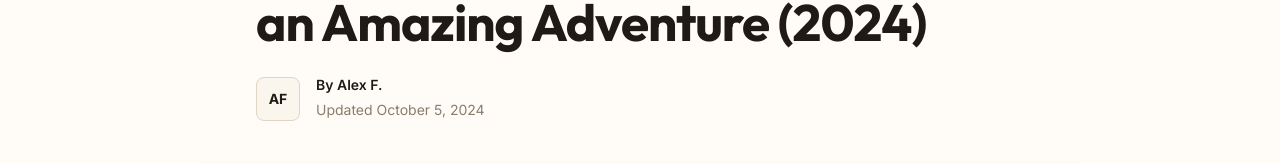
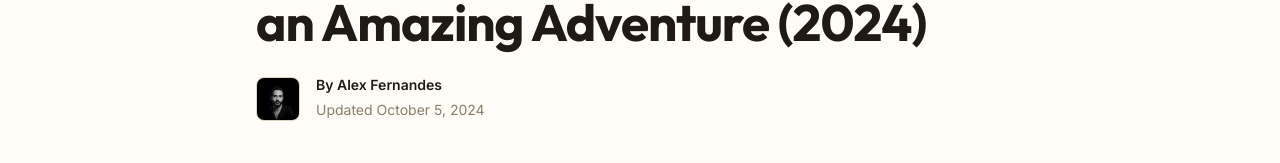
Before and after one commit to aafernands/alex-journeys, a Next.js app: page /blog/10-tips-for-amazing-adventure in a window 1280 px wide. Shown: the part 303-466 px from the top of the page. Built offline with nearby package versions, Linux system fonts and the light colour scheme; no server answers.

Commit message:
Show author photo in the post byline
Replace the AF initials placeholder with the CMS author photo so the header byline matches About and the footer card.

```diff
--- a/src/app/blog/[slug]/page.tsx
+++ b/src/app/blog/[slug]/page.tsx
@@ -126,14 +126,19 @@ export default async function BlogPostPage({ params }: PageProps) {
             </h1>
 
             <div className="mt-6 flex flex-wrap items-center gap-4">
-              <div
-                className="flex size-11 items-center justify-center rounded-lg border border-border bg-surface-soft text-sm font-bold text-heading"
-                aria-hidden="true"
-              >
-                AF
+              <div className="relative size-11 shrink-0 overflow-hidden rounded-lg border border-border bg-surface-soft">
+                <Image
+                  src={site.authorPhoto}
+                  alt={site.authorName}
+                  fill
+                  sizes="44px"
+                  className="object-cover object-top"
+                />
               </div>
               <div>
-                <p className="text-sm font-semibold text-heading">By Alex F.</p>
+                <p className="text-sm font-semibold text-heading">
+                  By {site.authorName}
+                </p>
                 <time
                   className="text-sm text-muted"
                   dateTime={post.date}
```
